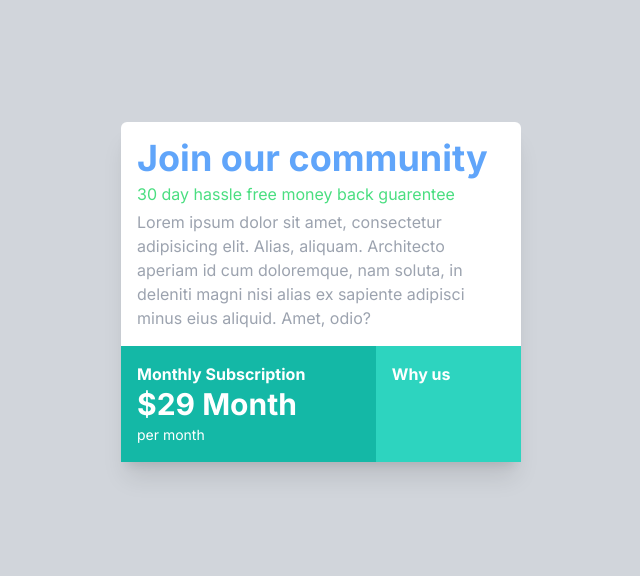
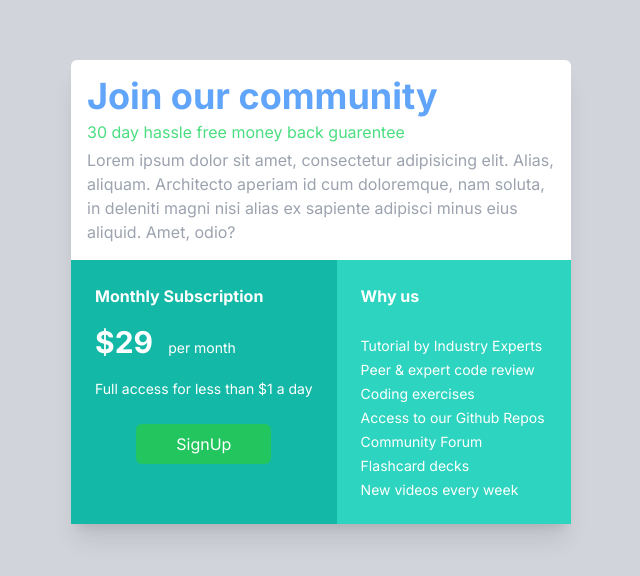
Before and after one commit to WhiteWolf36/PIAIC, a Next.js app in the folder Quarter 2/class1/: page /task2 in a window 1280 px wide. Shown: the part 108-684 px from the top of the page, without its empty margins (319-959 px from the left). Built offline with nearby package versions, Linux system fonts and the light colour scheme.

Commit message:
Completed Class 2 Tasks

```diff
--- a/Quarter 2/class1/src/app/task2/page.tsx
+++ b/Quarter 2/class1/src/app/task2/page.tsx
@@ -4,7 +4,7 @@ function page() {
   return (
     <>
       <div className="flex justify-center items-center h-screen w-screen bg-gray-300">
-        <div className=" flex-col bg-white shadow-xl rounded-md w-[400px]">
+        <div className=" flex-col bg-white shadow-xl rounded-md w-[500px]">
           <div className="p-4">
             <h1 className="text-blue-400 text-4xl font-bold">
               Join our community
@@ -20,19 +20,36 @@ function page() {
             </div>
           </div>
           <div className="flex ">
-            <div className="flex-grow p-4 bg-teal-500">
-              <div className="font-bold text-white">
+            <div className=" p-4 bg-teal-500">
+              <div className=" p-2 font-bold text-white">
                 <h1>Monthly Subscription</h1>
               </div>
-              <div className="text-white">
-                <h1 className="font-bold text-3xl">$29 Month </h1>
-                <span className="text-sm">per month</span>
+              <div className="p-2 text-white">
+                <span className="font-bold text-3xl">$29 </span>
+                <span className="mx-2 text-sm">per month</span>
               </div>
-              <div></div>
-              <div></div>
+              <div className="p-2">
+                <span className="text-white text-sm">
+                  Full access for less than $1 a day
+                </span>
+              </div>
+              <div className="flex p-2 mt-2">
+                <button className=" justify-center mx-auto px-10 text-white bg-green-500 p-2 rounded-md ">
+                  SignUp
+                </button>
+              </div>
             </div>
             <div className="flex-grow p-4 text-white bg-teal-400">
-              <h1 className="font-bold">Why us</h1>
+              <h1 className="p-2 font-bold">Why us</h1>
+              <ul className="text-sm mt-2 p-2">
+                <li className="mt-1">Tutorial by Industry Experts</li>
+                <li className="mt-1">Peer & expert code review</li>
+                <li className="mt-1">Coding exercises</li>
+                <li className="mt-1">Access to our Github Repos</li>
+                <li className="mt-1">Community Forum</li>
+                <li className="mt-1">Flashcard decks</li>
+                <li className="mt-1">New videos every week</li>
+              </ul>
             </div>
           </div>
         </div>
```
